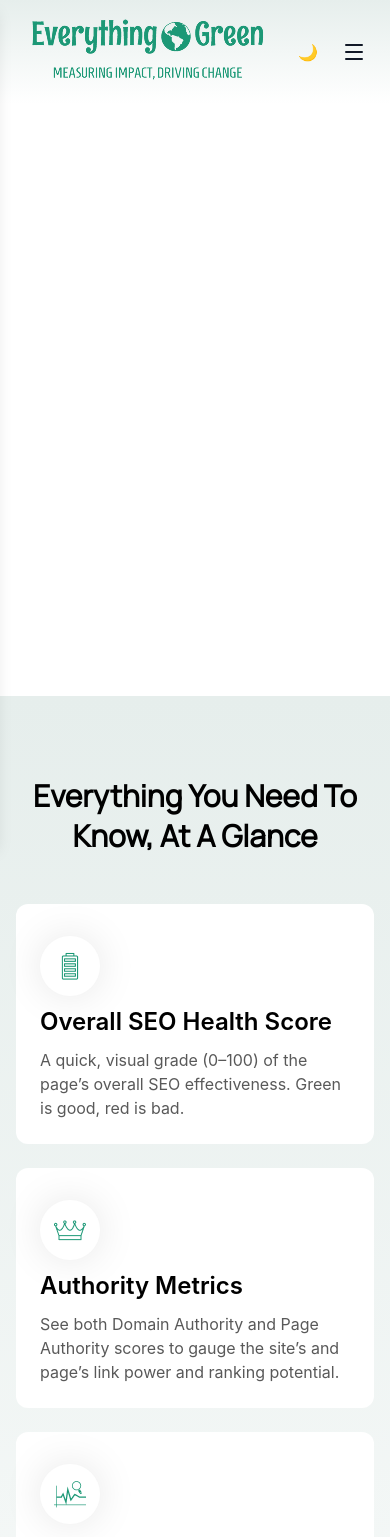
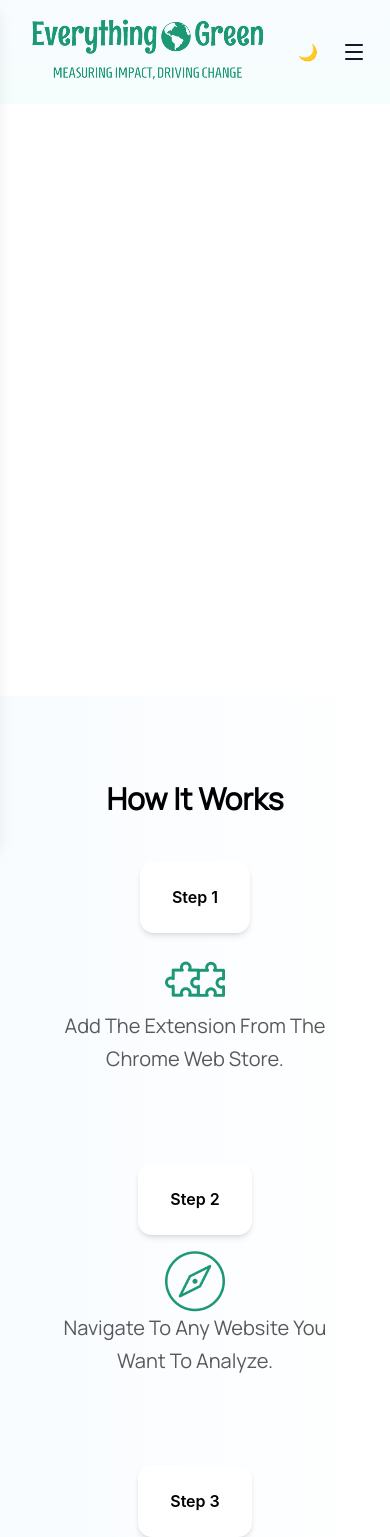
Before and after one commit to Eity2021/Round-2-tailwind, a React (Create React App) app: page / in a window 390 px wide. Shown: the top 1537 px of the page. Built offline with nearby package versions, Linux system fonts and the light colour scheme.

Commit message:
steps part design done with responsive

```diff
--- a/src/pages/home/Home.js
+++ b/src/pages/home/Home.js
@@ -3,12 +3,14 @@ import Banner from "./Banner";
 import Exploration from "./Exploration";
 import Faq from "./Faq";
 import Glance from "./Glance";
+import HowItWorksSection from "./HowItWorksSection";
 import Partners from "./Partners";
 
 export default function Home() {
   return (
     <div className="">
       <Partners></Partners>
+      <HowItWorksSection></HowItWorksSection>
       <Glance></Glance>
       <Banner></Banner>
       <Exploration></Exploration>
--- /dev/null
+++ b/src/pages/home/HowItWorksSection.js
@@ -0,0 +1,68 @@
+import line from "../../image/others/Line.png";
+
+import StepCard, { ExtensionIcon, CompassIcon, EyeIcon } from "./StepCard";
+export default function HowItWorksSection() {
+    return (
+        <div>
+            <section className=" bg-gradient-to-r from-backgroundColorOne to-white  dark:from-darkColorMode dark:to-darkColorMode py-80 lg:px-4 px-0">
+                <div className="container mx-auto">
+                    {/* --- 2. Title Section --- */}
+                    <h2 className="text-xl md:text-2xl font-bold text-center  text-heading dark:text-white font-manrope">
+                        How It Works
+                    </h2>
+                    <div className="relative pt-10 pb-16 hidden lg:block">
+                        <div className="flex justify-center">
+                            <img src={line} alt="" />
+                        </div>
+
+                        {/* --- Step 1 --- */}
+                        <div className="absolute 2xl:top-[100px] 2xl:left-[128px]  xl:top-[100px] xl:left-[0px]  lg:top-[60px] lg:left-[-30px]   ">
+                            <StepCard
+                                number="Step 1"
+                                icon={<ExtensionIcon />}
+                                text="Add The Extension From The Chrome Web Store."
+                            />
+                        </div>
+
+                        {/* --- Step 2 --- */}
+                        <div className="absolute 2xl:top-[101px] 2xl:left-[40%]  xl:top-[101px] xl:left-[38%]  lg:top-[60px] lg:left-[33%]    ">
+                            <StepCard
+                                number="Step 2"
+                                icon={<CompassIcon />}
+                                text="Navigate To Any Website You Want To Analyze."
+                            />
+                        </div>
+
+                        {/* --- Step 3 --- */}
+                        <div className="absolute 2xl:top-[101px] 2xl:right-[8%]  xl:top-[101px] xl:right-[0%]  lg:top-[60px] lg:right-[-0px]  ">
+                            <StepCard
+                                number="Step 3"
+                                icon={<EyeIcon />}
+                                text="Click The Extension Icon To See All SEO Data Magically Overlay The Page."
+                            />
+                        </div>
+                    </div>
+
+                    {/* --- Medium & smaller screens: grid layout, no line --- */}
+                    <div className="grid grid-cols-1 sm:grid-cols-2 md:grid-cols-3 gap-6 mt-10 lg:hidden">
+                        <StepCard
+                            number="Step 1"
+                            icon={<ExtensionIcon />}
+                            text="Add The Extension From The Chrome Web Store."
+                        />
+                        <StepCard
+                            number="Step 2"
+                            icon={<CompassIcon />}
+                            text="Navigate To Any Website You Want To Analyze."
+                        />
+                        <StepCard
+                            number="Step 3"
+                            icon={<EyeIcon />}
+                            text="Click The Extension Icon To See All SEO Data Magically Overlay The Page."
+                        />
+                    </div>
+                </div>
+            </section >
+        </div >
+    );
+}
--- /dev/null
+++ b/src/pages/home/StepCard.js
@@ -0,0 +1,26 @@
+import Mask1 from "../../image/works/Mask1.png";
+import Mask2 from "../../image/works/Mask2.png";
+import Mask3 from "../../image/works/Mask3.png";
+export default function StepCard({ number, icon, text }) {
+    return (
+        <div>
+            <div className="flex justify-center ">
+                <p className="text-sm font-semibold text-heading dark:text-white bg-white dark:bg-slate-800  py-6 px-8 rounded-[14px] shadow-md font-sans">
+                    {number}
+                </p>
+            </div>
+            <div className="flex-1 text-center max-w-xs mx-auto mb-12 lg:mb-0 lg:z-10  p-4">
+                <div className="flex justify-center">{icon}</div>
+                <p className="text-[20px] font-medium text-paragraph dark:text-gray-300 leading-relaxed font-manrope">
+                    {text}
+                </p>
+            </div>
+        </div>
+    );
+}
+
+export const ExtensionIcon = () => <img src={Mask1} alt="" />;
+
+export const CompassIcon = () => <img src={Mask2} alt="" />;
+
+export const EyeIcon = () => <img src={Mask3} alt="" />;
--- a/tailwind.config.js
+++ b/tailwind.config.js
@@ -8,8 +8,8 @@ module.exports = {
         primary: "#1C9876",
         secondary: "#F59E0B",
         darkColorMode: "#111827",
-        backgroundColorOne: "#E6EEEC",
-        backgroundColorTwo: "#FFFFFF00",
+        backgroundColorOne: "rgba(73, 164, 248, 0.04)",
+        backgroundColorTwo: "rgba(15, 209, 186, 0.04)",
         heading: "#000000",
         paragraph: "#595959",
         button: "#1C9876",
```
